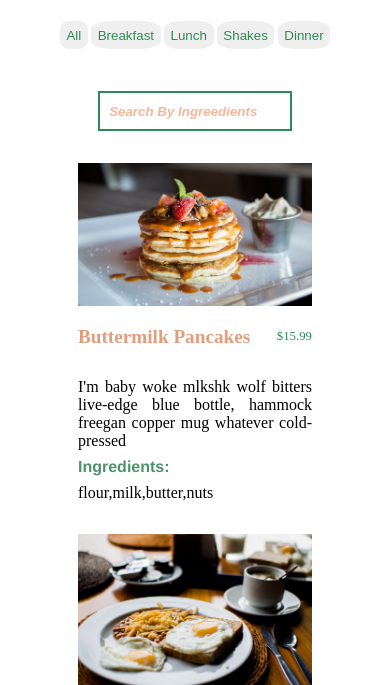
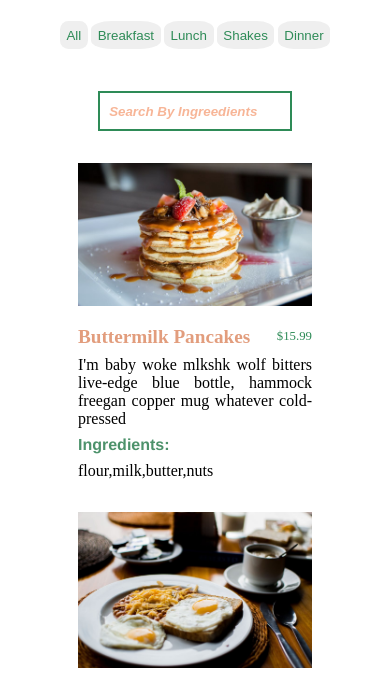
Before and after one commit to andjared/menu_restaurant, a plain HTML site: page index.html in a window 390 px wide. Shown: the part 90-775 px from the top of the page. Drawn offline with Linux system fonts and the light colour scheme.

Commit message:
responsive styling

```diff
--- a/style.css
+++ b/style.css
@@ -179,4 +179,11 @@ img {
     display: flex;
     flex-direction: column;
   }
+  .info {
+    display: flex;
+    flex-direction: column;
+  }
+  .img {
+    max-height: none;
+  }
 }
```
Also changed, not shown: index.html (+0 -2 lines).
